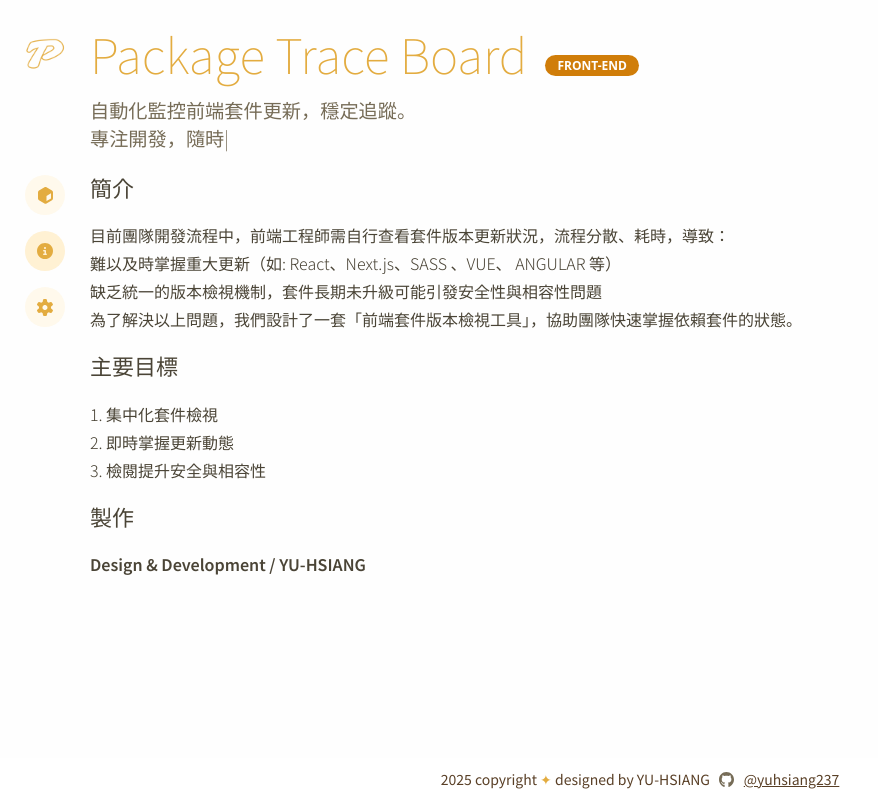
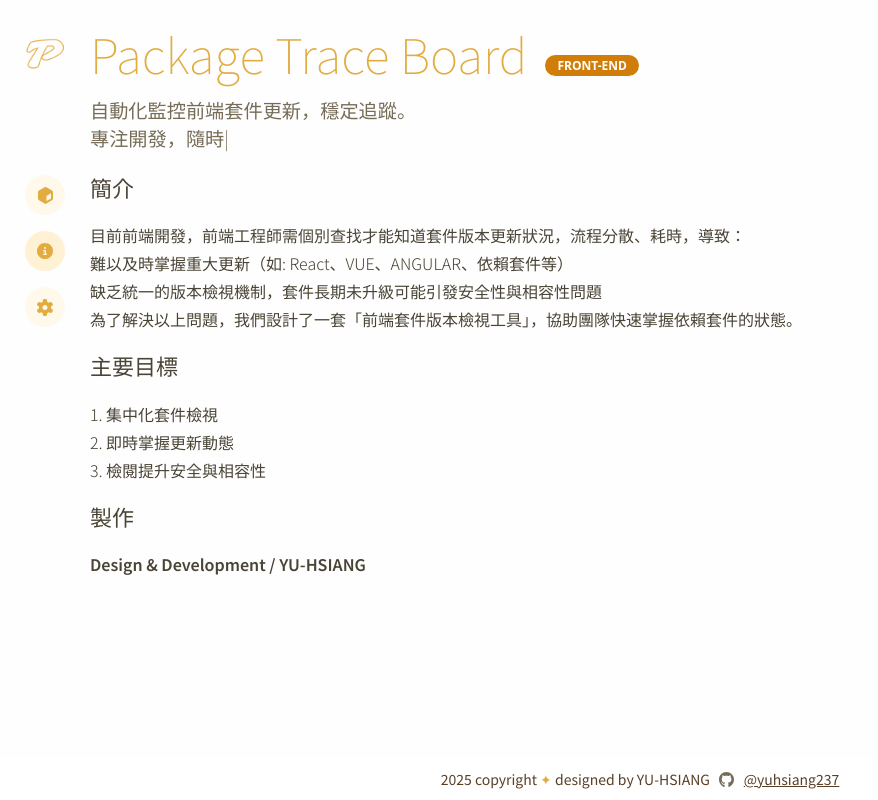
Before and after one commit to yuhsiang237/package-track, a Nuxt app: page /info in a window 1280 px wide. Shown: the whole page, without its empty margins (0-878 px from the left). Built offline with nearby package versions, Linux system fonts and the light colour scheme.

Commit message:
feat: adjust wording

```diff
--- a/app/pages/info.vue
+++ b/app/pages/info.vue
@@ -2,8 +2,8 @@
   <div class="intro">
     <h2>簡介</h2>
     <p>
-      目前團隊開發流程中，前端工程師需自行查看套件版本更新狀況，流程分散、耗時，導致：<br />難以及時掌握重大更新（如:
-      React、Next.js、SASS 、VUE、 ANGULAR 等）<br />缺乏統一的版本檢視機制，套件長期未升級可能引發安全性與相容性問題<br />為了解決以上問題，我們設計了一套「前端套件版本檢視工具」，協助團隊快速掌握依賴套件的狀態。
+      目前前端開發，前端工程師需個別查找才能知道套件版本更新狀況，流程分散、耗時，導致：<br />難以及時掌握重大更新（如:
+      React、VUE、ANGULAR、依賴套件等）<br />缺乏統一的版本檢視機制，套件長期未升級可能引發安全性與相容性問題<br />為了解決以上問題，我們設計了一套「前端套件版本檢視工具」，協助團隊快速掌握依賴套件的狀態。
     </p>
     <h2>主要目標</h2>
     <p>
```
